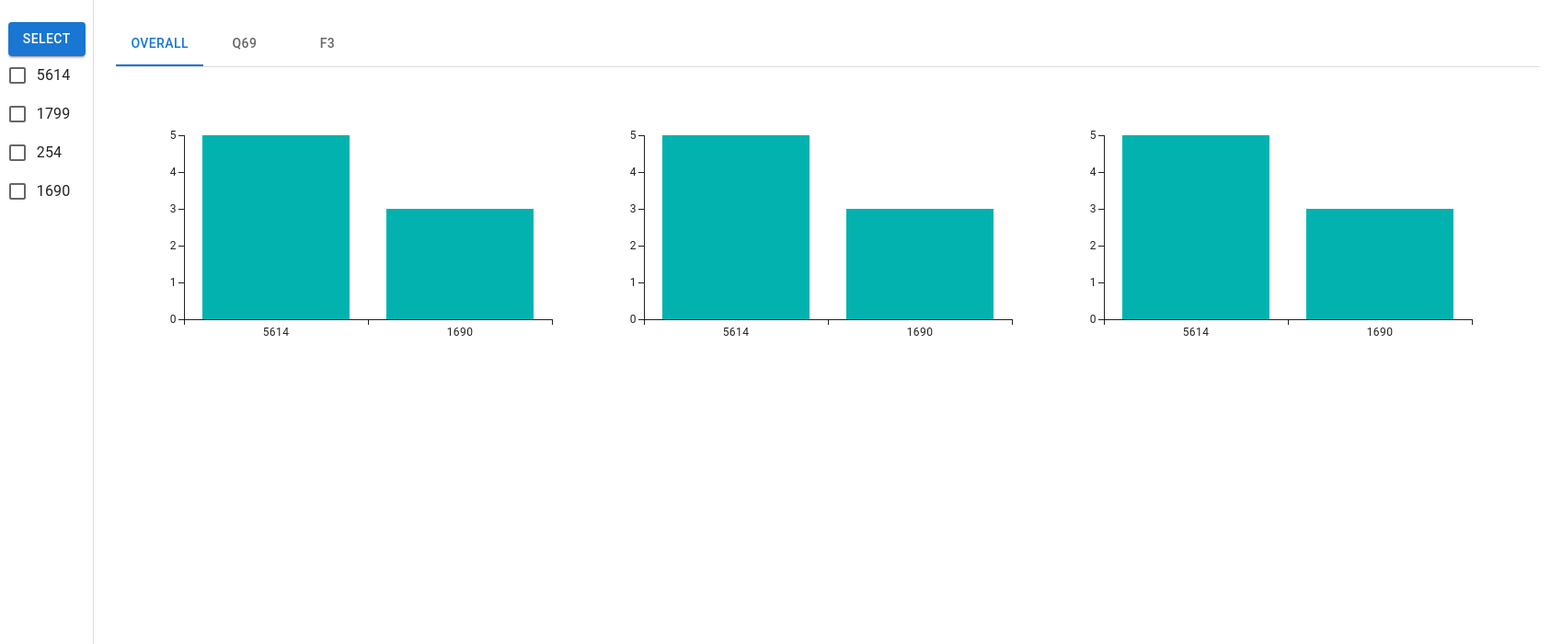
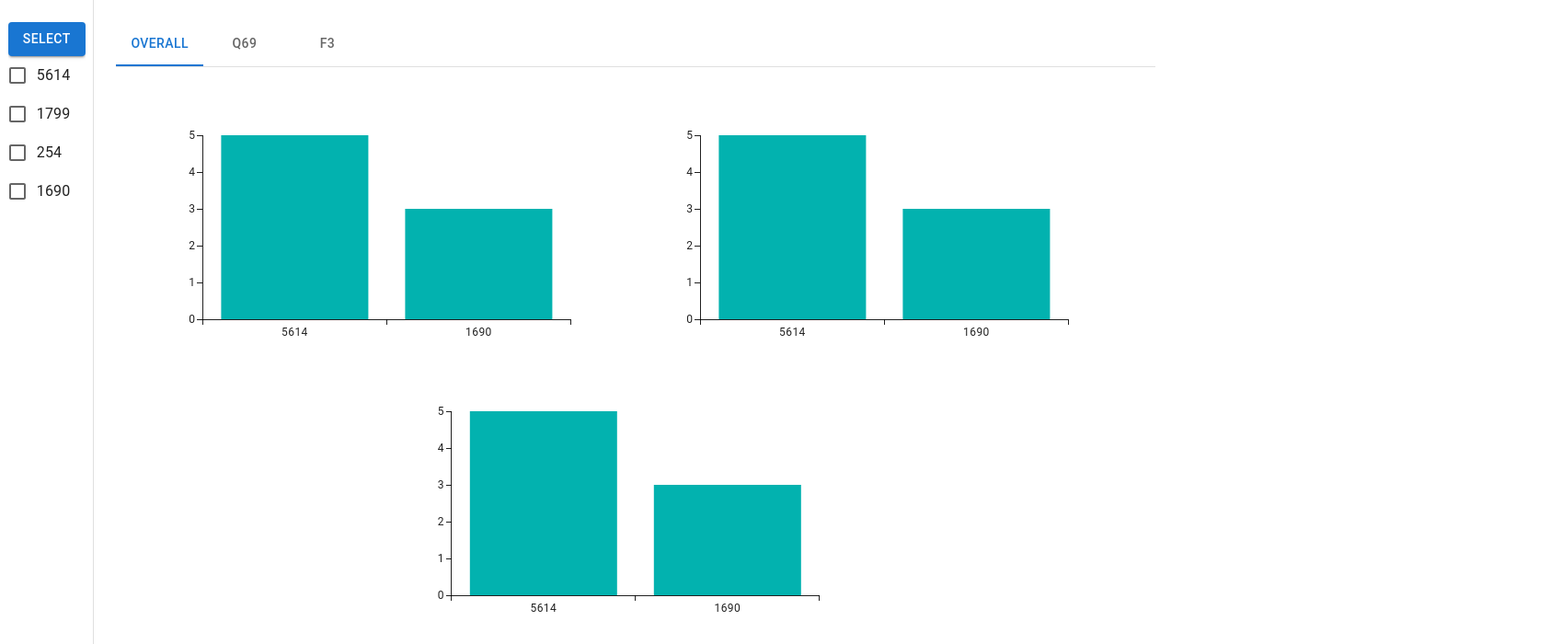
Before and after one commit to Tal-Moshel/Odin, a React (Create React App) app in the folder odin-analyzer/frontend/: page / in a window 1280 px wide. Shown: the top 700 px of the page at 92% size, 1698 px wide, since content can reach past the window. Built offline with nearby package versions, Linux system fonts and the light colour scheme.

Commit message:
Created a stack that would hold the graphs right

```diff
--- a/odin-analyzer/frontend/src/App.tsx
+++ b/odin-analyzer/frontend/src/App.tsx
@@ -26,7 +26,7 @@ function App() {
       <Box component="main" sx={{ flexGrow: 1, p: 3 }}>
         <AnalasysTabs>
             <TabAndView tabTitle='Overall'>
-              <Stack direction={"row"}>
+              <Stack direction={{ xs: 'column', sm: 'row' }} useFlexGap flexWrap="wrap">
                 <ComparasonBarChart
                   teamsDataMap={new Map<number, number>(
                     [[5614, 5],
--- a/odin-analyzer/frontend/src/components/ComparasonBarChart.tsx
+++ b/odin-analyzer/frontend/src/components/ComparasonBarChart.tsx
@@ -8,7 +8,6 @@ interface ComparasonBarChartProps {
 class ComparasonBarChart extends Component<ComparasonBarChartProps> {
     constructor(props: ComparasonBarChartProps){
         super(props)
-        console.log(props)
     }
 
     render(): ReactNode {
```
